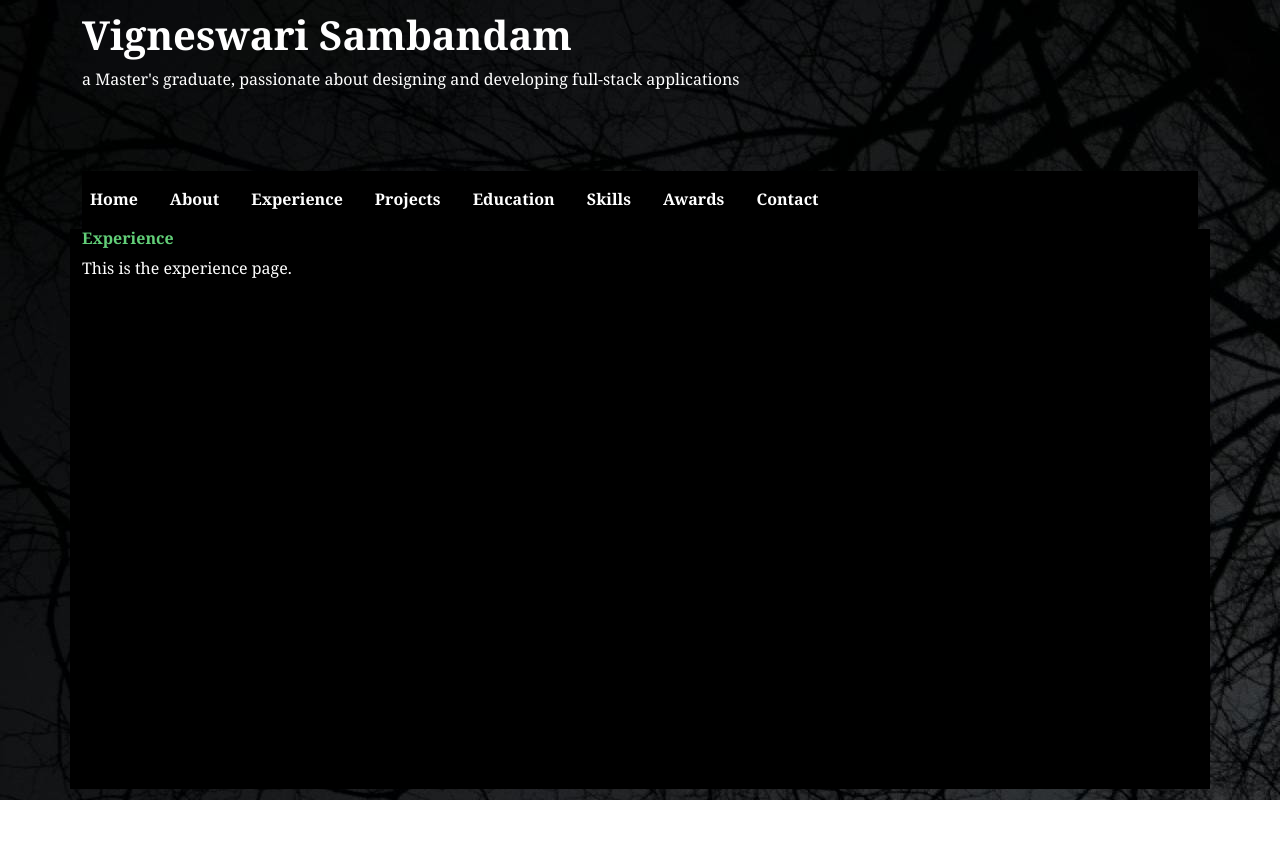
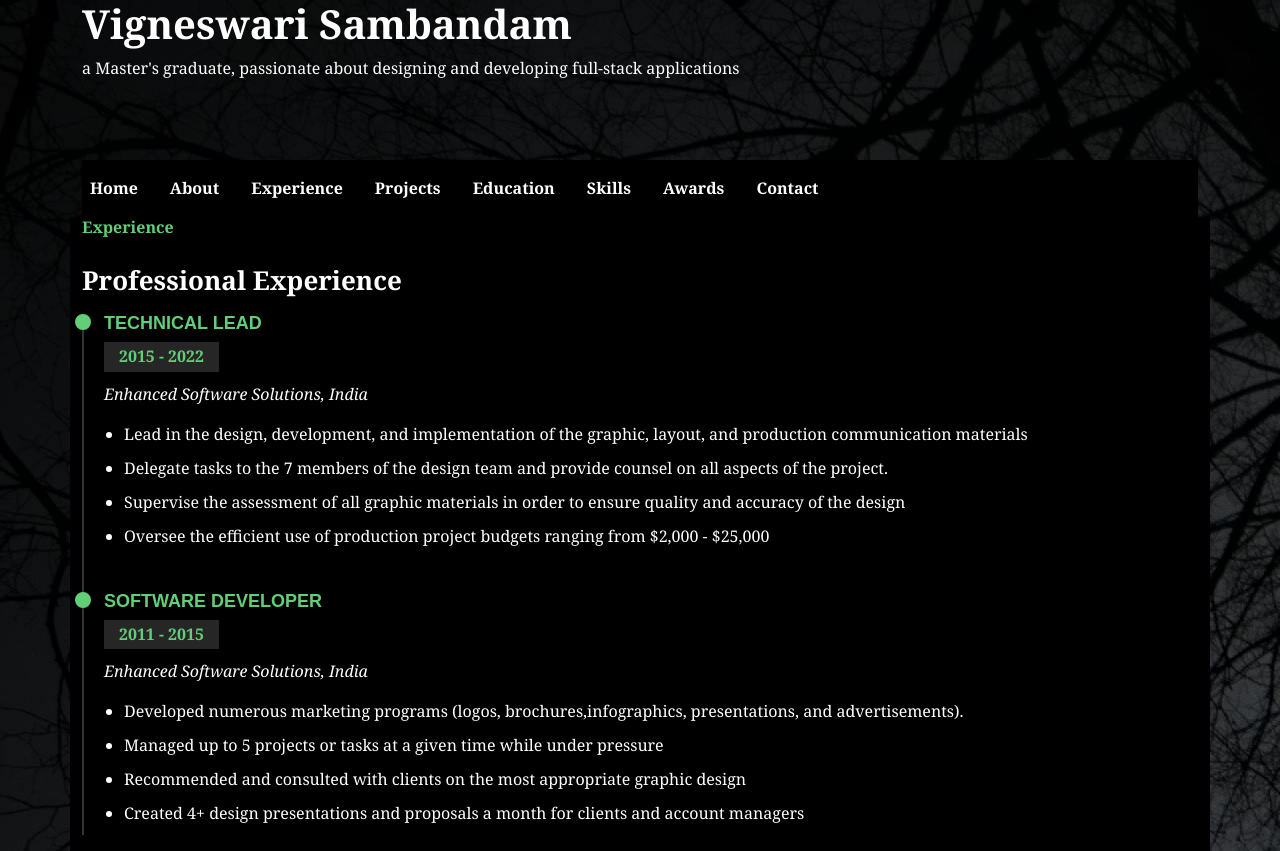
Before and after one commit to Vigneshwarie/portfolio2.0, a React (Vite) app in the folder myportfolio/: page /Experience in a window 1280 px wide. Before the commit the page ends 800 px from the top, so only its background shows below. Built offline with nearby package versions, Linux system fonts and the light colour scheme.

Commit message:
Updated experience component with styling

```diff
--- a/myportfolio/src/assets/styles/Content.css
+++ b/myportfolio/src/assets/styles/Content.css
@@ -17,7 +17,7 @@
      font-weight: bolder;
 }
 
-
+/* Start Projects Section */
 .content-section .icon-box {
      text-align: center;
      background: rgba(204, 204, 204, 0.1);
@@ -94,7 +94,69 @@
      background: #35e888;
 }
 
-.services .icon-box:hover h4 a,
-.services .icon-box:hover p {
+.content-section .icon-box:hover h4 a,
+.content-section .icon-box:hover p {
      color: #fff;
 }
+/* End Projects Section */
+
+/* Start Experience Section */
+.content-section .resume-title {
+     font-size: 26px;
+     font-weight: 700;
+     margin-top: 20px;
+     margin-bottom: 20px;
+     color: #fff;
+}
+
+.content-section .resume-item {
+     padding: 0 0 20px 20px;
+     margin-top: -2px;
+     border-left: 2px solid rgba(255, 255, 255, 0.2);
+     position: relative;
+}
+
+.content-section .resume-item h5 {
+     line-height: 18px;
+     font-size: 18px;
+     font-weight: 600;
+     text-transform: uppercase;
+     font-family: "Poppins", sans-serif;
+     color: #62CF78;
+     margin-bottom: 10px;
+}
+
+.content-section .resume-item h6 {
+     font-size: 16px;
+     background: rgba(255, 255, 255, 0.15);
+     padding: 5px 15px;
+     display: inline-block;
+     font-weight: 600;
+     margin-bottom: 10px;
+}
+
+.content-section .resume-item ul {
+     padding-left: 20px;
+}
+
+.content-section .resume-item ul li {
+     padding-bottom: 10px;
+}
+
+.content-section .resume-item:last-child {
+     padding-bottom: 0;
+}
+
+.content-section .resume-item::before {
+     content: "";
+     position: absolute;
+     width: 16px;
+     height: 16px;
+     border-radius: 50px;
+     left: -9px;
+     top: 0;
+     background: #62CF78;
+     border: 2px solid #62CF78;
+}
+
+/* End Experience Section */
--- a/myportfolio/src/pages/Experience.jsx
+++ b/myportfolio/src/pages/Experience.jsx
@@ -20,7 +20,37 @@ function Experience() {
           <Container className="content-section" data-aos="fade-up" data-aos-delay="100">
                <h6>Experience</h6>
                <div id="experience">
-                    <p>This is the experience page.</p>
+                    <div className="row">
+                         <div className="col-lg-12">
+                              <h4 className="resume-title">Professional Experience</h4>
+                              <div className="resume-item">
+                                   <h5>Technical Lead</h5>
+                                   <h6>2015 - 2022</h6>
+                                   <p><em>Enhanced Software Solutions, India </em></p>
+                                   <p>
+                                        <ul>
+                                             <li>Lead in the design, development, and implementation of the graphic, layout, and production communication materials</li>
+                                             <li>Delegate tasks to the 7 members of the design team and provide counsel on all aspects of the project. </li>
+                                             <li>Supervise the assessment of all graphic materials in order to ensure quality and accuracy of the design</li>
+                                             <li>Oversee the efficient use of production project budgets ranging from $2,000 - $25,000</li>
+                                        </ul>
+                                   </p>
+                              </div>
+                              <div className="resume-item">
+                                   <h5>Software Developer</h5>
+                                   <h6>2011 - 2015</h6>
+                                   <p><em>Enhanced Software Solutions, India </em></p>
+                                   <p>
+                                        <ul>
+                                             <li>Developed numerous marketing programs (logos, brochures,infographics, presentations, and advertisements).</li>
+                                             <li>Managed up to 5 projects or tasks at a given time while under pressure</li>
+                                             <li>Recommended and consulted with clients on the most appropriate graphic design</li>
+                                             <li>Created 4+ design presentations and proposals a month for clients and account managers</li>
+                                        </ul>
+                                   </p>
+                              </div>
+                         </div>
+                    </div>
                </div>
           </Container>
      );
```
